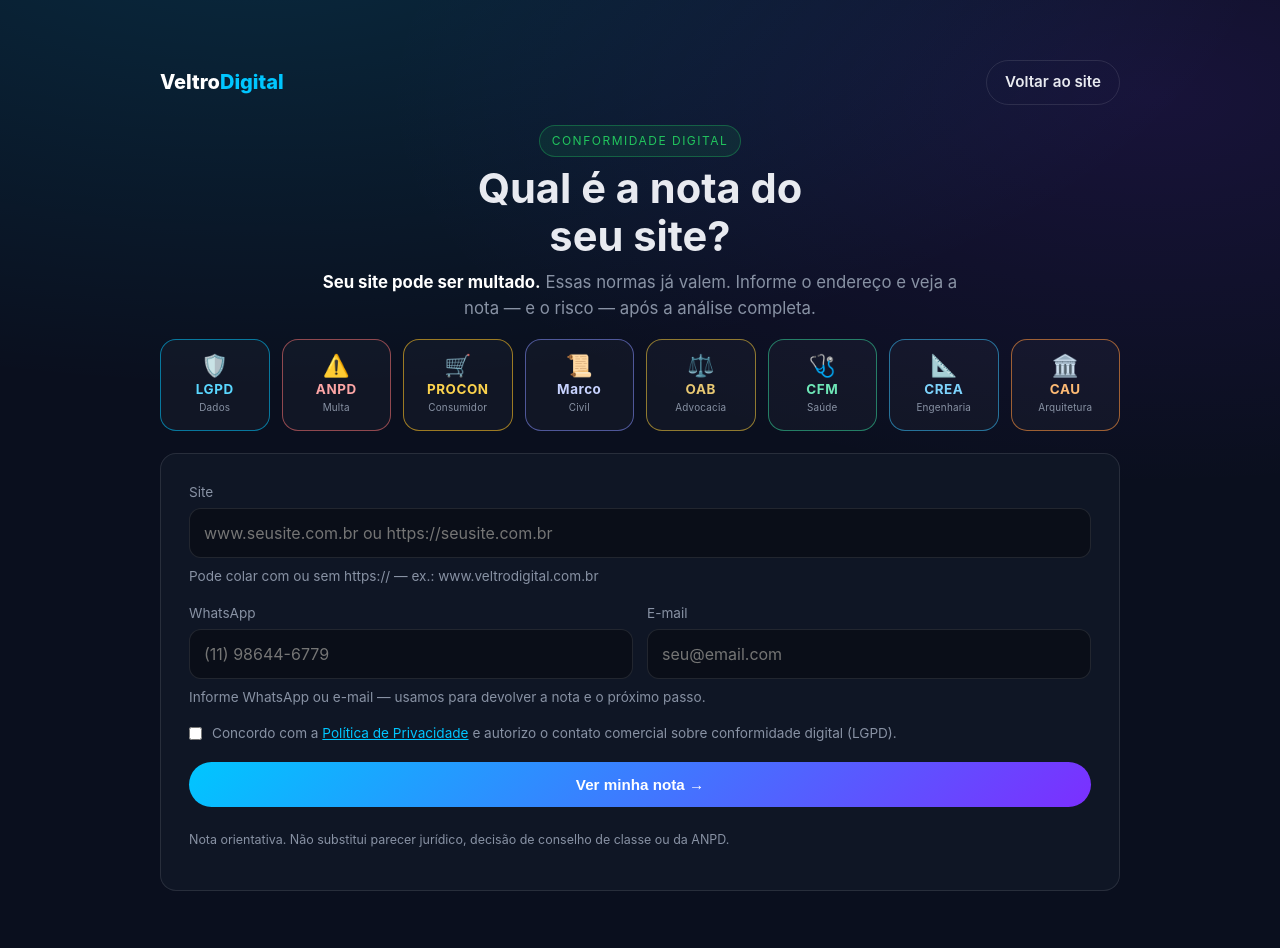
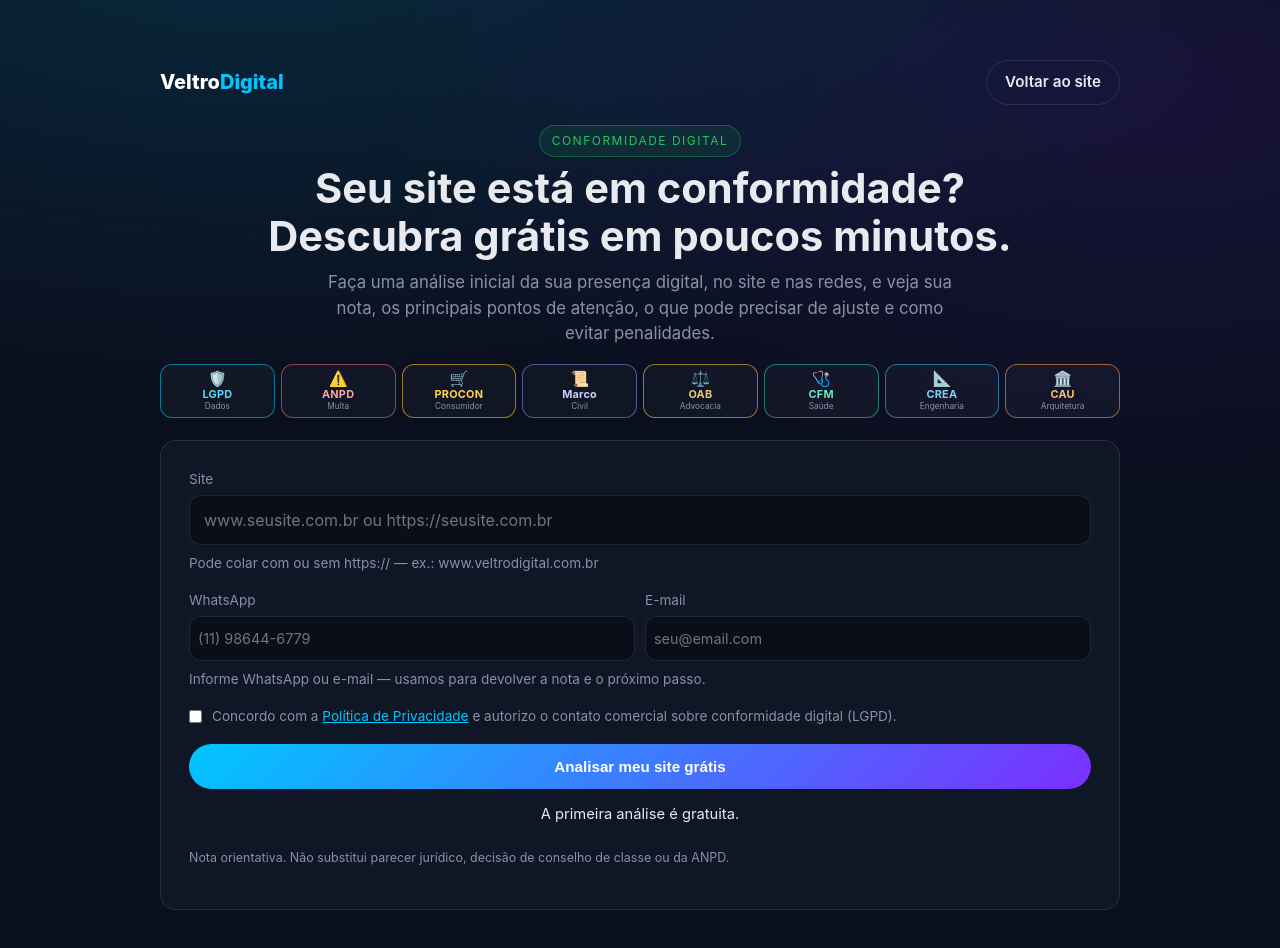
Before and after one commit to leandroeriksonoliveira/veltrodigital, a Next.js app: page /analisador in a window 1280 px wide. Shown: the top 948 px of the page. Built offline with nearby package versions, Linux system fonts and the light colour scheme.

Commit message:
Ajusta a abertura do analisador para a presença digital, no site e nas redes.
Co-authored-by: Cursor <cursoragent@cursor.com>

```diff
--- a/app/analisador/layout.tsx
+++ b/app/analisador/layout.tsx
@@ -3,7 +3,7 @@ import type { Metadata } from 'next';
 export const metadata: Metadata = {
   title: 'Nota de Conformidade Digital | Veltro Digital',
   description:
-    'Informe seu site e um contato. Receba a nota inicial de conformidade e os riscos de multa — LGPD, Marco Civil e conselhos.',
+    'Seu site está em conformidade? Faça uma análise inicial da sua presença digital, no site e nas redes, e veja a nota, os pontos de atenção, o que pode precisar de ajuste e como evitar penalidades.',
 }
 
 export default function AnalisadorLayout({ children }: { children: React.ReactNode }) {
--- a/app/analisador/page.tsx
+++ b/app/analisador/page.tsx
@@ -251,12 +251,12 @@ export default function AnalisadorPage() {
           <div>
             <span className="tag">Conformidade Digital</span>
             <h1>
-              Qual é a nota do
+              Seu site está em conformidade?
               <br />
-              seu site?
+              Descubra grátis em poucos minutos.
             </h1>
             <p className="lead law-hook">
-              <strong>Seu site pode ser multado.</strong> Essas normas já valem. Informe o endereço e veja a nota — e o risco — após a análise completa.
+              Faça uma análise inicial da sua presença digital, no site e nas redes, e veja sua nota, os principais pontos de atenção, o que pode precisar de ajuste e como evitar penalidades.
             </p>
           </div>
           <div className="law-seals" aria-label="Normas que podem gerar penalidade">
@@ -348,8 +348,9 @@ export default function AnalisadorPage() {
             </label>
 
             <button className="btn" type="submit" style={{ width: '100%' }}>
-              Ver minha nota →
+              Analisar meu site grátis
             </button>
+            <p className="offer-note">A primeira análise é gratuita.</p>
             <p className="disclaimer">
               Nota orientativa. Não substitui parecer jurídico, decisão de conselho de classe ou da
               ANPD.
--- a/app/globals.css
+++ b/app/globals.css
@@ -112,15 +112,15 @@ h2 {
 .law-seals {
   display: grid;
   grid-template-columns: repeat(8, minmax(0, 1fr));
-  gap: 12px;
+  gap: 6px;
   width: 100%;
   margin: 0;
 }
 
-@media (max-width: 720px) {
+@media (max-width: 560px) {
   .law-seals {
     grid-template-columns: repeat(4, minmax(0, 1fr));
-    gap: 10px;
+    gap: 6px;
   }
 }
 
@@ -130,31 +130,32 @@ h2 {
   align-items: center;
   justify-content: center;
   width: auto;
-  min-height: 92px;
-  padding: 12px 6px;
-  border-radius: 16px;
+  min-height: 0;
+  padding: 6px 2px 5px;
+  border-radius: 12px;
   border: 1px solid var(--border);
   background: rgba(255, 255, 255, 0.03);
   text-align: center;
 }
 
 .law-ico {
-  font-size: 1.35rem;
+  font-size: 0.95rem;
   line-height: 1;
-  margin-bottom: 6px;
+  margin-bottom: 3px;
 }
 
 .law-seal strong {
   font-family: var(--display);
-  font-size: 0.84rem;
-  letter-spacing: 0.04em;
+  font-size: 0.68rem;
+  letter-spacing: 0.02em;
   line-height: 1.1;
 }
 
 .law-seal span:not(.law-ico) {
-  margin-top: 3px;
-  font-size: 0.62rem;
-  letter-spacing: 0.02em;
+  margin-top: 1px;
+  font-size: 0.52rem;
+  letter-spacing: 0;
+  line-height: 1.15;
   color: var(--muted);
 }
 
@@ -191,11 +192,16 @@ h2 {
 
 .grid-2 {
   display: grid;
-  grid-template-columns: 1fr 1fr;
-  gap: 14px;
+  grid-template-columns: minmax(0, 1fr) minmax(0, 1fr);
+  gap: 10px;
 }
 
-@media (max-width: 720px) {
+.grid-2 input {
+  padding: 11px 8px;
+  font-size: 0.9rem;
+}
+
+@media (max-width: 380px) {
   .grid-2 {
     grid-template-columns: 1fr;
   }
@@ -484,6 +490,13 @@ textarea {
   text-transform: uppercase;
 }
 
+.offer-note {
+  font-size: 0.92rem;
+  color: var(--text);
+  text-align: center;
+  margin: 14px 0 0;
+}
+
 .disclaimer {
   font-size: 0.78rem;
   color: var(--muted);
```
